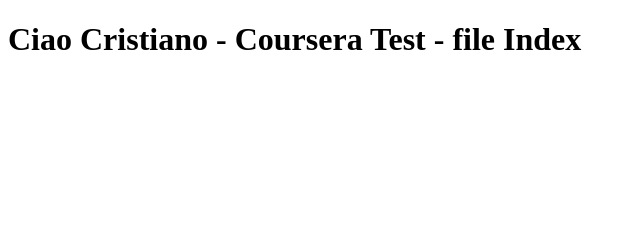
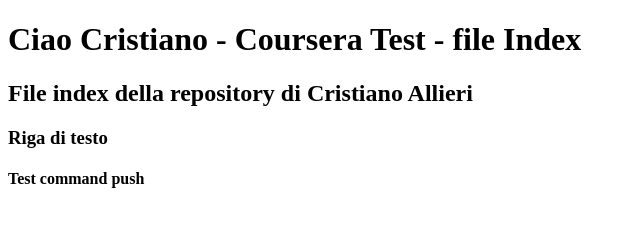
Before and after one commit to Criso1977/coursera-test, a plain HTML site: page index.html in a window 1280 px wide. Shown: the whole page, without its empty margins (0-640 px from the left). Drawn offline with Linux system fonts and the light colour scheme.

Commit message:
file index 2.1

```diff
--- a/index.html
+++ b/index.html
@@ -6,5 +6,8 @@
   </head>
   <body>
     <h1>Ciao Cristiano - Coursera Test - file Index</h1>
+    <h2>File index della repository di Cristiano Allieri</h2>
+    <h3>Riga di testo</h3>
+    <h4>Test command push</h4>
   </body>
 </html>
```
